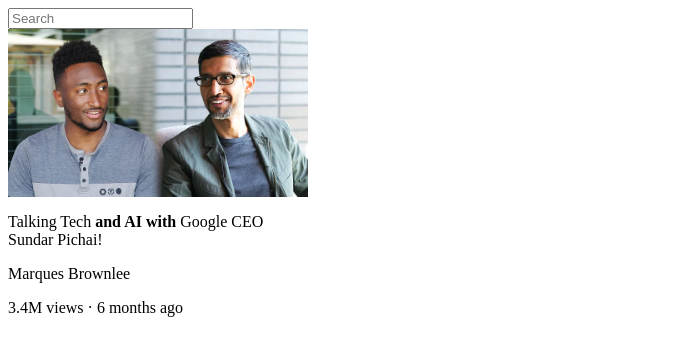
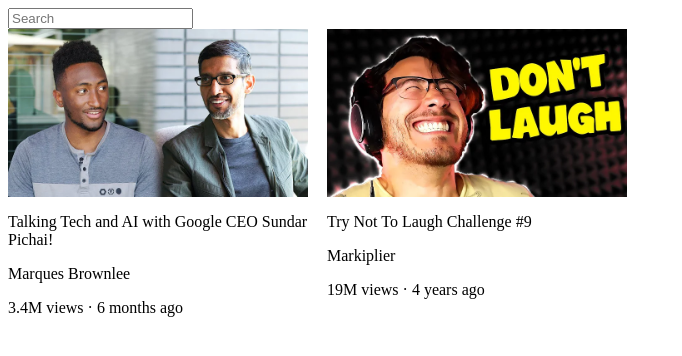
Before and after one commit to actjacob/youtube--nterface, a plain HTML site: page youtube.html in a window 1280 px wide. Shown: the whole page, without its empty margins (0-682 px from the left). Drawn offline with Linux system fonts and the light colour scheme.

Commit message:
first meeting with <div>

```diff
--- a/youtube.html
+++ b/youtube.html
@@ -2,27 +2,45 @@
 <html>
   <head>
     <title>YouTube.com Clone</title>
+
     <style>
       .thumbnail {
+        display: block;
         width: 300px;
+      }
+
+      .search-bar {
         display: block;
-      }
-      .search-bar {
       }
       .video-title {
         width: 300px;
+      }
+      .video-preview {
+        width: 300px;
+        display: inline-block;
+        vertical-align: top;
+        margin-right: 15px;
       }
     </style>
   </head>
 
   <body>
     <input class="search-bar" type="text" placeholder="Search" />
-    <img class="thumbnail" src="thumbnails/thumbnail-1.webp" />
 
-    <p class="video-title">
-      Talking Tech <strong>and AI with</strong> Google CEO Sundar Pichai!
-    </p>
-    <p class="video-author">Marques Brownlee</p>
-    <p class="video-stats">3.4M views &#183; 6 months ago</p>
+    <div class="video-preview">
+      <img class="thumbnail" src="thumbnails/thumbnail-1.webp" />
+      <p class="video-title">
+        Talking Tech and AI with Google CEO Sundar Pichai!
+      </p>
+      <p class="video-author">Marques Brownlee</p>
+      <p class="video-stats">3.4M views &#183; 6 months ago</p>
+    </div>
+
+    <div class="video-preview">
+      <img class="thumbnail" src="thumbnails/thumbnail-2.webp" />
+      <p class="video-title">Try Not To Laugh Challenge #9</p>
+      <p class="video-author">Markiplier</p>
+      <p class="video-stats">19M views &#183; 4 years ago</p>
+    </div>
   </body>
 </html>
```
Also changed, not shown: thumbnails/thumbnail-2.webp (added).
